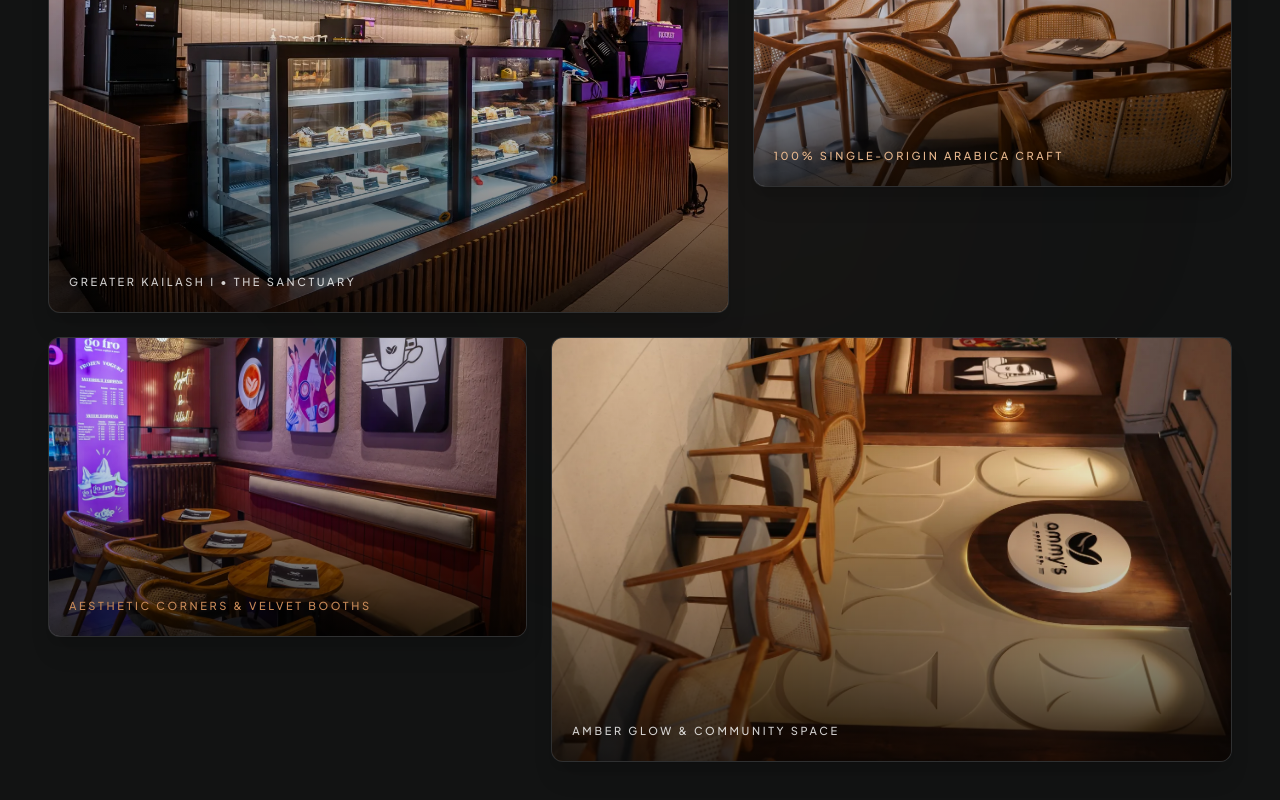
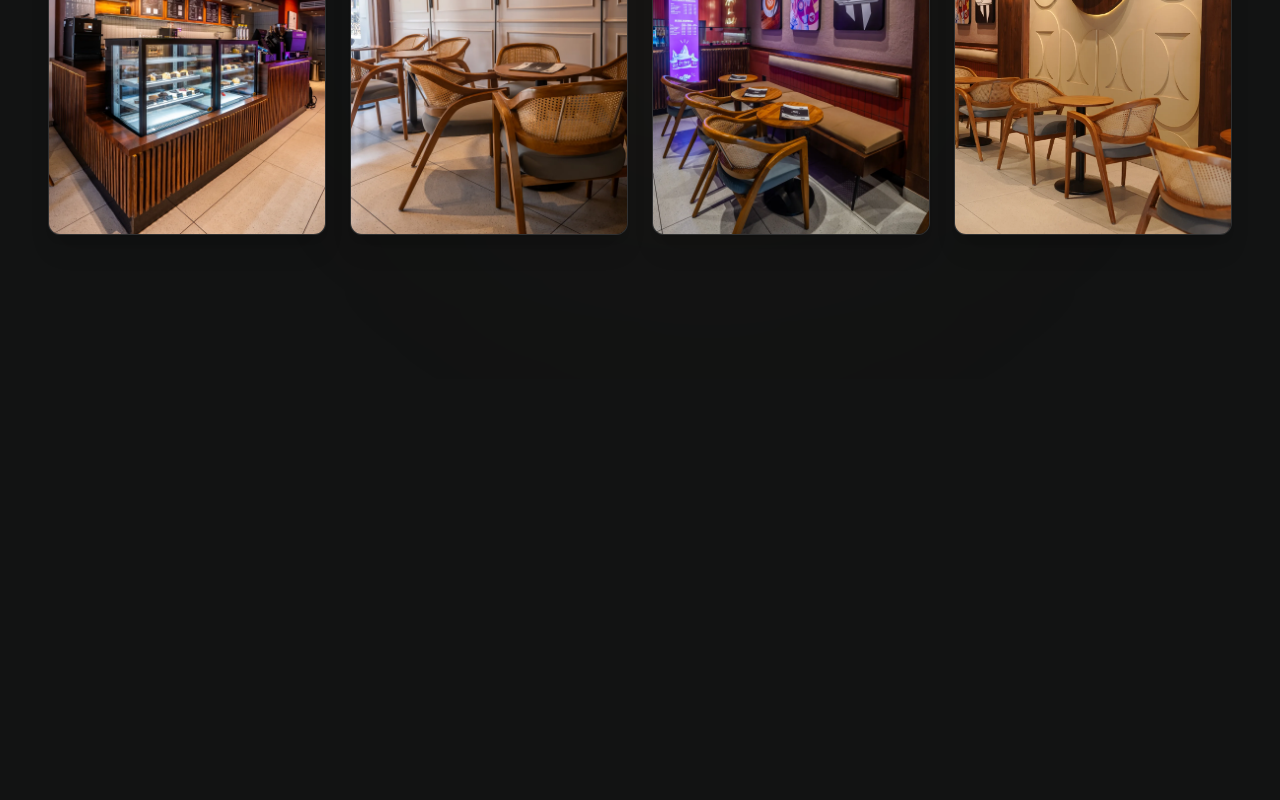
Before and after one commit to atharvgarg2010/AmmysCoffee, a Next.js app: page / in a window 1280 px wide. Shown: the part 1402-2202 px from the top of the page. After the commit the page ends 1973 px from the top, so only its background shows below. Built offline with nearby package versions, Linux system fonts and the light colour scheme; a web font is replaced by a local one.

Commit message:
fix(story): rotate sideways photo to upright and remove all text overlays from images

```diff
--- a/components/story/StorySection.tsx
+++ b/components/story/StorySection.tsx
@@ -1,34 +1,22 @@
 import Image from 'next/image';
 
 export default function StorySection() {
-  const photos = [
+  const gallery = [
     {
       src: '/assets/photos/cafe_interior_1.webp',
       alt: "Ammy's Flagship Interior in Greater Kailash I",
-      tag: 'Greater Kailash I • The Sanctuary',
-      colSpan: 'md:col-span-7',
-      tagColor: 'text-white/80',
     },
     {
       src: '/assets/photos/cafe_barista.webp',
       alt: "Handcrafted 100% Arabica Espresso Pull",
-      tag: '100% Single-Origin Arabica Craft',
-      colSpan: 'md:col-span-5',
-      tagColor: 'text-[#E8B88E]',
     },
     {
       src: '/assets/photos/cafe_interior_2.webp',
       alt: "Cozy Velvet Booths and Art Walls",
-      tag: 'Aesthetic Corners & Velvet Booths',
-      colSpan: 'md:col-span-5',
-      tagColor: 'text-[#C88A58]',
     },
     {
       src: '/assets/photos/cafe_ambience.webp',
-      alt: "Warm Amber Café Ambience",
-      tag: 'Amber Glow & Community Space',
-      colSpan: 'md:col-span-7',
-      tagColor: 'text-white/80',
+      alt: "Ammy's Wall Art and Architectural Seating",
     },
   ];
 
@@ -53,29 +41,20 @@ export default function StorySection() {
           </p>
         </div>
 
-        {/* Editorial Photographic Bento Grid */}
-        <div id="craft" className="scroll-mt-32 grid grid-cols-1 md:grid-cols-12 gap-5 sm:gap-6">
-          {photos.map((photo, index) => (
+        {/* Clean Photographic Grid (Zero Text Overlays, Pure Imagery) */}
+        <div id="craft" className="scroll-mt-32 grid grid-cols-2 lg:grid-cols-4 gap-4 sm:gap-6">
+          {gallery.map((photo, index) => (
             <div
               key={index}
-              className={`${photo.colSpan} relative aspect-[16/10] overflow-hidden rounded-xl border border-white/10 bg-[#18191A] group shadow-xl`}
+              className="relative aspect-[4/5] overflow-hidden rounded-xl border border-white/10 bg-[#18191A] group shadow-xl"
             >
               <Image
                 src={photo.src}
                 alt={photo.alt}
                 fill
-                sizes="(max-width: 768px) 100vw, (max-width: 1200px) 50vw, 33vw"
+                sizes="(max-width: 640px) 50vw, (max-width: 1024px) 50vw, 25vw"
                 className="object-cover object-center transition-transform duration-700 group-hover:scale-105"
               />
-              {/* Subtle Vignette Gradient for Tag Contrast */}
-              <div className="absolute inset-0 bg-gradient-to-t from-black/75 via-black/15 to-transparent pointer-events-none" />
-
-              {/* Floating Caption Badge */}
-              <div className="absolute bottom-4 left-4 sm:bottom-5 sm:left-5 pointer-events-none">
-                <span className={`text-[10px] sm:text-[11px] uppercase tracking-[0.24em] font-medium ${photo.tagColor}`}>
-                  {photo.tag}
-                </span>
-              </div>
             </div>
           ))}
         </div>
```
Also changed, not shown: public/assets/photos/cafe_ambience.webp.
